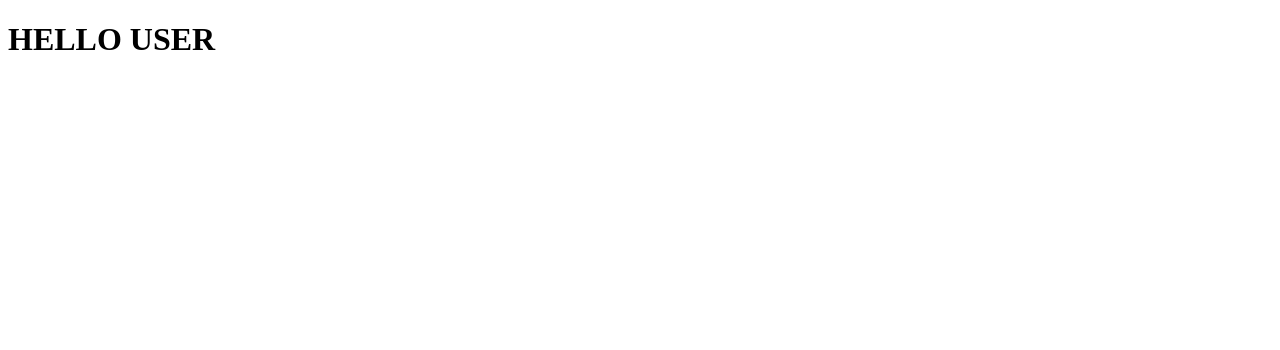
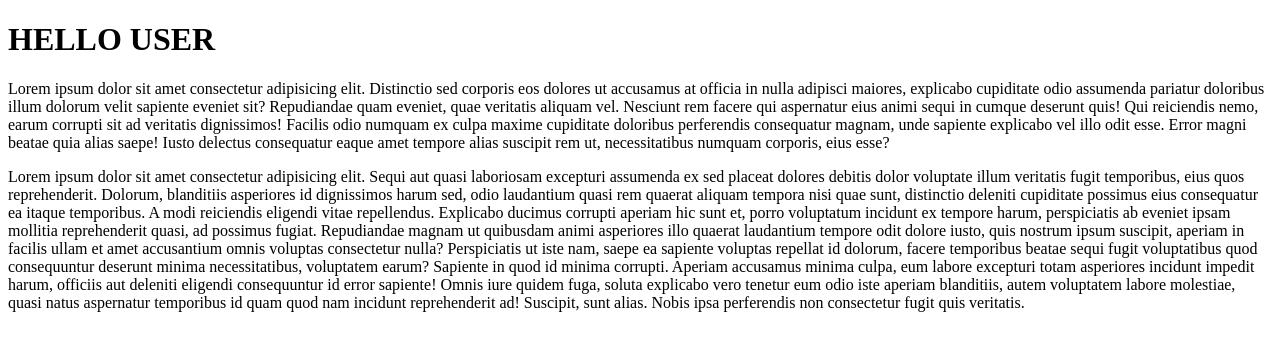
Before and after one commit to sagar764/demo, a plain HTML site: page hello.html in a window 1280 px wide. Drawn offline with Linux system fonts and the light colour scheme.

Commit message:
hello file commit

```diff
--- a/hello.html
+++ b/hello.html
@@ -8,5 +8,29 @@
 </head>
 <body>
     <h1>HELLO USER</h1>
+    <p>Lorem ipsum dolor sit amet consectetur adipisicing elit. Distinctio sed corporis eos dolores ut accusamus
+        at officia in nulla adipisci maiores, explicabo cupiditate odio assumenda pariatur doloribus illum dolorum
+         velit sapiente eveniet sit? Repudiandae quam eveniet, quae veritatis aliquam vel. Nesciunt rem facere qui
+         aspernatur eius animi sequi in cumque deserunt quis! Qui reiciendis nemo, earum corrupti sit ad veritatis
+         dignissimos! Facilis odio numquam ex culpa maxime cupiditate doloribus perferendis consequatur magnam,
+         unde sapiente explicabo vel illo odit esse. Error magni beatae quia alias saepe! Iusto delectus
+         consequatur eaque amet tempore alias suscipit rem ut, necessitatibus numquam corporis, eius esse?
+    </p>
+    <p>Lorem ipsum dolor sit amet consectetur adipisicing elit. Sequi aut quasi laboriosam excepturi assumenda ex
+        sed placeat dolores debitis dolor voluptate illum veritatis fugit temporibus, eius quos reprehenderit.
+        Dolorum, blanditiis asperiores id dignissimos harum sed, odio laudantium quasi rem quaerat aliquam tempora
+        nisi quae sunt, distinctio deleniti cupiditate possimus eius consequatur ea itaque temporibus. A modi
+        reiciendis eligendi vitae repellendus. Explicabo ducimus corrupti aperiam hic sunt et, porro voluptatum
+        incidunt ex tempore harum, perspiciatis ab eveniet ipsam mollitia reprehenderit quasi, ad possimus fugiat.
+        Repudiandae magnam ut quibusdam animi asperiores illo quaerat laudantium tempore odit dolore iusto, quis
+        nostrum ipsum suscipit, aperiam in facilis ullam et amet accusantium omnis voluptas consectetur nulla?
+        Perspiciatis ut iste nam, saepe ea sapiente voluptas repellat id dolorum, facere temporibus beatae sequi
+        fugit voluptatibus quod consequuntur deserunt minima necessitatibus, voluptatem earum? Sapiente in quod
+        id minima corrupti. Aperiam accusamus minima culpa, eum labore excepturi totam asperiores incidunt impedit
+        harum, officiis aut deleniti eligendi consequuntur id error sapiente! Omnis iure quidem fuga, soluta
+        explicabo vero tenetur eum odio iste aperiam blanditiis, autem voluptatem labore molestiae, quasi natus
+        aspernatur temporibus id quam quod nam incidunt reprehenderit ad! Suscipit, sunt alias. Nobis ipsa
+        perferendis non consectetur fugit quis veritatis.
+    </p>
 </body>
 </html>
```
